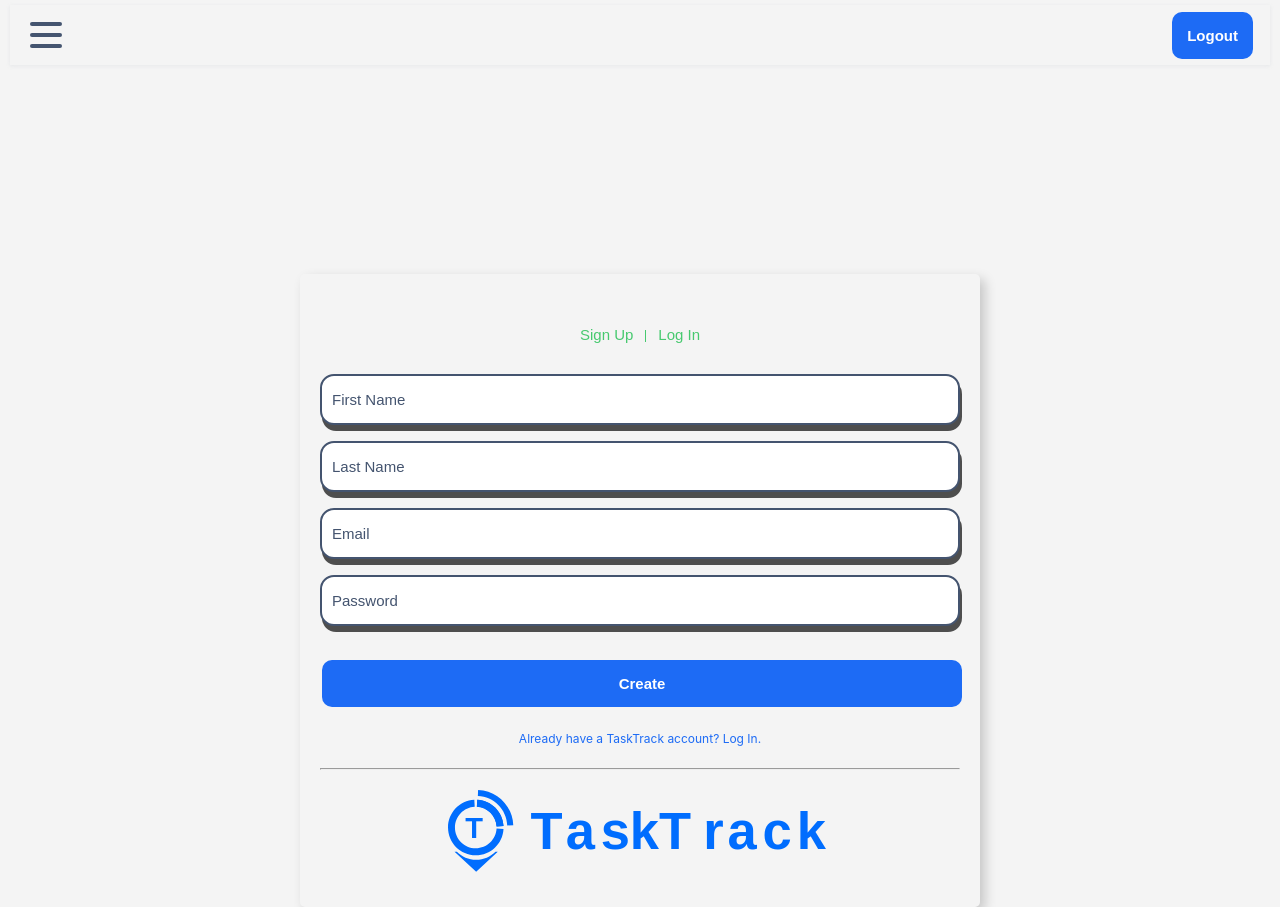
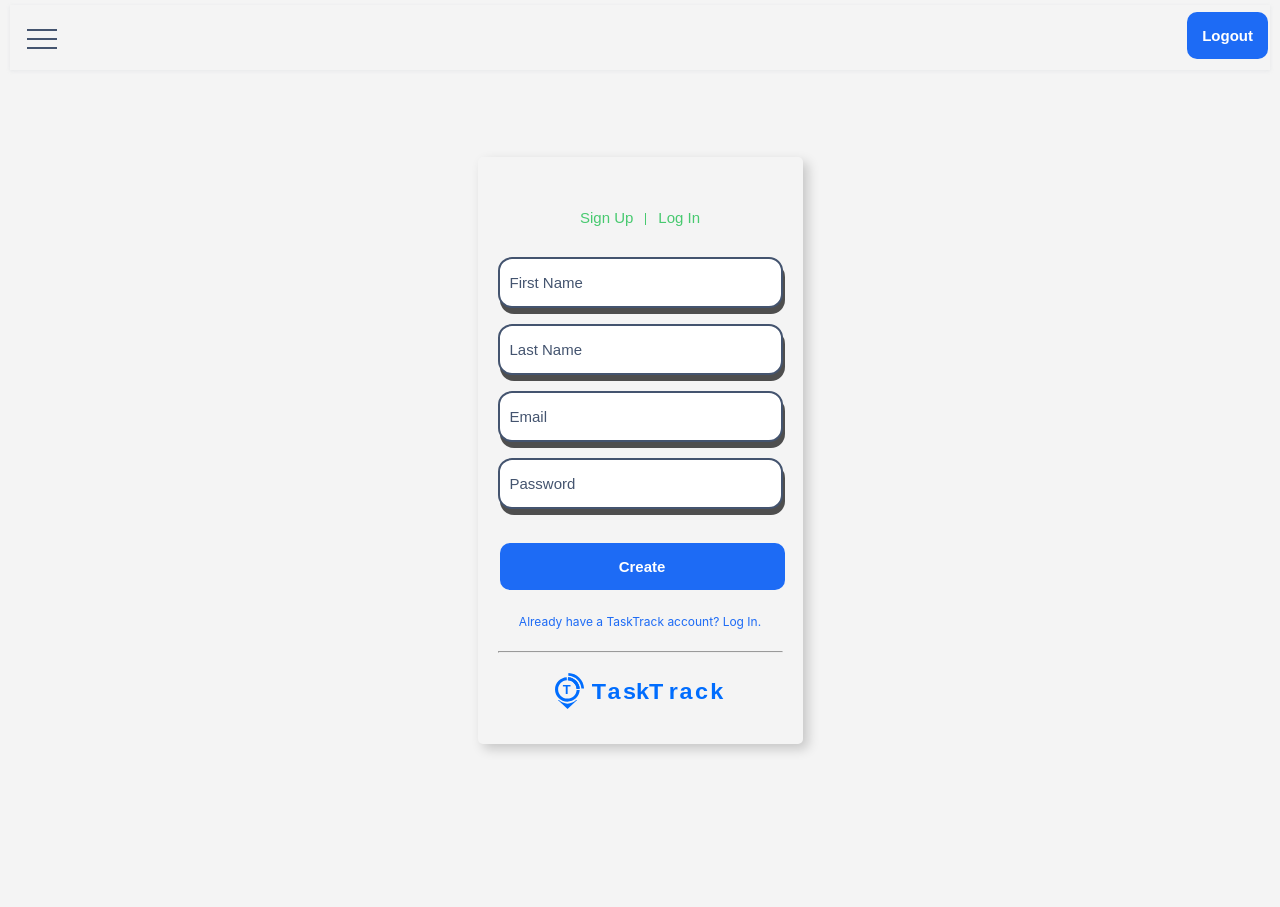
Before and after one commit to eberbrown/ih-todo-final-project, a Vue app: page / in a window 1280 px wide. After the commit the page ends 800 px from the top, so only its background shows below. Built offline with nearby package versions, Linux system fonts and the light colour scheme; no server answers.

Commit message:
removed old navbar, transition for new navbar, template creation for Profile view

```diff
--- a/src/App.vue
+++ b/src/App.vue
@@ -1,12 +1,10 @@
 <script setup>
-/* import NavBar from "./components/NavBar.vue"; */
-import NavBarCopy from "./components/NavBarCopy.vue";
+import NavBarCopy from "./components/NavBar.vue";
 </script>
 
 <template>
   <header>
     <div class="wrapper">
-      <!-- <NavBar /> -->
       <NavBarCopy />
     </div>
   </header>
--- a/src/components/NavBar.vue
+++ b/src/components/NavBar.vue
@@ -1,53 +1,197 @@
 <script setup>
 import { useAuthStore } from '@/stores/userStore';
 import { useRouter } from 'vue-router'
+import { ref } from 'vue';
 
 const userStore = useAuthStore()
 const router = useRouter()
 
+const isMenuOpen = ref(false)
+
+const toggleMenu = () => {
+  isMenuOpen.value = !isMenuOpen.value
+}
+
+const closeMenu = () => {
+  isMenuOpen.value = false;
+}
+
+router.afterEach(() => {
+  closeMenu();
+})
+
 const logOut = async () => {
   await userStore.signOut()
-  router.push('/' )
+  router.push('/')
 };
 
 </script>
 
 <template>
-    <nav>
-        <RouterLink to="/">Home</RouterLink>
-        <RouterLink to="/loggedin">Dashboard</RouterLink>
-        <button @click="logOut"> Logout </button>
-      </nav>
+  <nav>
+    <div class="navbar">
+      <div class="container nav-container">
+        <div class="navbar-fixed-container">
+          <button @click="toggleMenu" :class="{ 'menu-toggle': true, 'active': isMenuOpen }">
+            <span class="line line1"></span>
+            <span class="line line2"></span>
+            <span class="line line3"></span>
+          </button>
+          <div class="logo">
+            <button @click="logOut"> Logout </button>
+          </div>
+        </div>
+
+          <transition name="slide">
+            <div class="menu-items" v-show="isMenuOpen">
+          <li>
+            <RouterLink to="/">Home</RouterLink>
+          </li>
+          <li>
+            <RouterLink to="/loggedin">Dashboard</RouterLink>
+          </li>
+          <li>
+            <RouterLink to="/profile">Profile</RouterLink>
+          </li>
+          <li>
+            <RouterLink to="#">portfolio</RouterLink>
+          </li>
+          <li>
+            <RouterLink to="#">contact</RouterLink>
+          </li>
+        </div>
+          </transition>
+
+
+
+      </div>
+    </div>
+  </nav>
 </template>
 
 <style scoped>
 nav {
-  display: flex;
-  align-items: center;
-  justify-content: center;
   width: 100%;
   padding: 5px 10px;
 }
 
-a {
-  font-size: 2rem;
+.container {
+  margin: auto;
 }
 
-nav a.router-link-exact-active {
-  color: var(--color-text);
+.navbar {
+  box-shadow: 0 1px 4px rgb(146 161 176 / 15%);
 }
 
-nav a.router-link-exact-active:hover {
+.navbar .nav-container li {
+  list-style: none;
+}
+
+.navbar .nav-container a {
+  text-decoration: none;
+  color: #47C96F;
+  font-weight: 500;
+  font-size: 3rem;
+  padding: 1rem;
+  display: inline-block;
+}
+
+.navbar .nav-container a:hover {
+  font-weight: bolder;
+  color: #1DF564;
+}
+
+.nav-container {
+  position: relative;
+  height: 65px;
+}
+
+.navbar-fixed-container {
+  display: flex;
+  justify-content: space-between;
+  align-items: center;
+}
+
+.menu-toggle {
+  cursor: pointer;
+  border: none;
   background-color: transparent;
 }
 
-nav a {
-  display: inline-block;
-  padding: 0 1rem;
-  border-left: 1px solid var(--color-border);
+.nav-container .menu-toggle .line {
+  display: block;
+  height: 2px;
+  margin-top: 7px;
+  width: 30px;
+  background: #44546F;
 }
 
-nav a:first-of-type {
-  border: 0;
+.menu-toggle .line1 {
+  margin-top: 0px;
+}
+
+.menu-toggle .line1 {
+  transform-origin: 0% 0%;
+  transition: transform 0.4s ease-in-out;
+}
+
+.menu-toggle .line2 {
+  transition: transform 0.2s ease-in-out;
+}
+
+.menu-toggle .line3 {
+  transform-origin: 0% 100%;
+  transition: transform 0.4s ease-in-out;
+}
+
+.menu-toggle.active .line1 {
+  transform: rotate(40deg);
+}
+
+.menu-toggle.active .line2 {
+  transform: scaleY(0);
+}
+
+.menu-toggle.active .line3 {
+  transform: rotate(-40deg);
+}
+
+button {
+  padding: 15px 15px;
+}
+
+.menu-items {
+  box-shadow: inset 0 0 2000px rgba(255, 255, 255, 0.5);
+  background-color: #f4f4f4;
+  height: 90vh;
+  width: 90%;
+  display: flex;
+  flex-direction: column;
+  align-items: center;
+  justify-content: center;
+  transition: 1s ease-in-out;
+  border-radius: 20px;
+  border: 2px solid #44546f;
+  box-shadow: 2px 6px 0px 0px rgba(0, 0, 0, 0.68);
+}
+
+.slide-enter-active, .slide-leave-active {
+  transition: all 0.3s ease-in-out;
+}
+
+.slide-enter-from {
+  opacity: 0;
+  transform: translateY(-20px);
+}
+
+.slide-leave-to {
+  opacity: 0;
+  transform: translateY(-20px);
+}
+
+.navbar .menu-items li {
+  margin-bottom: 1.2rem;
+  font-size: 1.5rem;
+  font-weight: 500;
 }
 </style>
--- a/src/components/NavBarCopy.vue
+++ /dev/null
@@ -1,182 +0,0 @@
-<script setup>
-import { useAuthStore } from '@/stores/userStore';
-import { useRouter } from 'vue-router'
-
-const userStore = useAuthStore()
-const router = useRouter()
-
-const logOut = async () => {
-  await userStore.signOut()
-  router.push('/')
-};
-
-</script>
-
-<template>
-  <nav>
-    <div class="navbar">
-      <div class="container nav-container">
-        <input class="checkbox" type="checkbox" name="" id="" />
-        <div class="hamburger-lines">
-          <span class="line line1"></span>
-          <span class="line line2"></span>
-          <span class="line line3"></span>
-        </div>
-        <div class="logo">
-          <!-- <h1>Navbar</h1> -->
-          <button @click="logOut"> Logout </button>
-        </div>
-        <div class="menu-items">
-          <li>
-            <RouterLink to="/">Home</RouterLink>
-          </li>
-          <li>
-            <RouterLink to="/loggedin">Dashboard</RouterLink>
-          </li>
-          <li><RouterLink to="#">blogs</RouterLink></li>
-          <li><RouterLink to="#">portfolio</RouterLink></li>
-          <li><RouterLink to="#">contact</RouterLink></li>
-        </div>
-      </div>
-    </div>
-  </nav>
-</template>
-
-<style scoped>
-nav {
-  width: 100%;
-  padding: 5px 10px;
-}
-
-.container {
-  margin: auto;
-}
-
-.navbar {
-  box-shadow: 0 1px 4px rgb(146 161 176 / 15%);
-}
-
-.navbar .nav-container li {
-  list-style: none;
-}
-
-.navbar .nav-container a {
-  text-decoration: none;
-  color: #47C96F;
-  font-weight: 500;
-  font-size: 3rem;
-  padding: 1rem;
-  display: inline-block;
-}
-
-.navbar .nav-container a:hover{
-    font-weight: bolder;
-    color: #1DF564;
-}
-
-.nav-container {
-  display: block;
-  position: relative;
-  height: 60px;
-}
-
-.nav-container .checkbox {
-  position: absolute;
-  display: block;
-  height: 32px;
-  width: 32px;
-  top: 20px;
-  left: 20px;
-  z-index: 5;
-  opacity: 0;
-  cursor: pointer;
-}
-
-.nav-container .hamburger-lines {
-  display: block;
-  height: 26px;
-  width: 32px;
-  position: absolute;
-  top: 17px;
-  left: 20px;
-  z-index: 2;
-  display: flex;
-  flex-direction: column;
-  justify-content: space-between;
-}
-
-.nav-container .hamburger-lines .line {
-  display: block;
-  height: 4px;
-  width: 100%;
-  border-radius: 10px;
-  background: #44546F;
-}
-
-.nav-container .hamburger-lines .line1 {
-  transform-origin: 0% 0%;
-  transition: transform 0.4s ease-in-out;
-}
-
-.nav-container .hamburger-lines .line2 {
-  transition: transform 0.2s ease-in-out;
-}
-
-.nav-container .hamburger-lines .line3 {
-  transform-origin: 0% 100%;
-  transition: transform 0.4s ease-in-out;
-}
-
-button {
-  padding: 15px 15px;
-}
-
-.navbar .menu-items {
-  padding-top: 120px;
-  box-shadow: inset 0 0 2000px rgba(255, 255, 255, 0.5);
-  background-color: #f4f4f4;
-  height: 100vh;
-  width: 100%;
-  transform: translate(-150%);
-  display: flex;
-  flex-direction: column;
-  margin-left: -40px;
-  padding-left: 50px;
-  transition: transform 0.5s ease-in-out;
-  text-align: center;
-}
-
-.navbar .menu-items li {
-  margin-bottom: 1.2rem;
-  font-size: 1.5rem;
-  font-weight: 500;
-}
-
-.logo {
-  position: absolute;
-  top: 5px;
-  right: 15px;
-  font-size: 1.2rem;
-  color: #0e2431;
-}
-
-.nav-container input[type="checkbox"]:checked ~ .menu-items {
-  transform: translateX(0);
-}
-
-.nav-container input[type="checkbox"]:checked ~ .hamburger-lines .line1 {
-  transform: rotate(45deg);
-}
-
-.nav-container input[type="checkbox"]:checked ~ .hamburger-lines .line2 {
-  transform: scaleY(0);
-}
-
-.nav-container input[type="checkbox"]:checked ~ .hamburger-lines .line3 {
-  transform: rotate(-45deg);
-}
-
-.nav-container input[type="checkbox"]:checked ~ .logo{
-  display: none;
-}
-</style>
--- a/src/router/index.js
+++ b/src/router/index.js
@@ -16,9 +16,12 @@ const router = createRouter({
       component: HomeView
     },
     {
-      path: '/about',
-      name: 'about',
-      component: () => import('../views/AboutView.vue')
+      path: '/profile',
+      name: 'profile',
+      component: () => import('../views/ProfileView.vue'),
+      meta: {
+        requiresAuth: true
+      }
     },
     {
       path: '/unauthorized',
--- a/src/views/HomeView.vue
+++ b/src/views/HomeView.vue
@@ -54,7 +54,7 @@ function showSignUp() {
 	box-shadow: 5px 5px 12px 0px rgba(0, 0, 0, 0.19);
 	border-radius: 5px;
 	justify-self: center;
-	margin-top: 30%;
+	margin-top: 12%;
 }
 
 nav {
@@ -114,15 +114,33 @@ hr {
 /*  ------------------------------- MEDIA QUERIES ------------------------->>>>> */
 /*  ------------------------------- MEDIA QUERIES ------------------------->>>>> */
 /*  ------------------------------- MEDIA QUERIES ------------------------->>>>> */
-@media screen and (min-width: 575px) {}
+@media screen and (min-width: 350px) {
+  .home-container {
+	max-width: 325px;
+}
+}
 
-@media screen and (min-width: 767px) {}
+@media screen and (min-width: 575px) {
+}
 
-@media screen and (min-width: 991px) {}
+@media screen and (min-width: 767px) {
+  #app {
+    width: 325px;
+  }
+}
 
-@media screen and (min-width: 1115px) {}
+@media screen and (min-width: 991px) {
+}
 
-@media screen and (min-width: 1400px) {}
+@media screen and (min-width: 1115px) {
+	#app {
+    width: 325px;
+  }
+}
 
-@media screen and (min-width: 1440px) {}
+@media screen and (min-width: 1400px) {
+}
+
+@media screen and (min-width: 1440px) {
+}
 </style>
--- a/src/views/LoggedinView.vue
+++ b/src/views/LoggedinView.vue
@@ -325,6 +325,10 @@ const incompletedTaskCount = computed(() => {
 	font-weight: 400;
 }
 
+/*  ------------------------------- MEDIA QUERIES ------------------------->>>>> */
+/*  ------------------------------- MEDIA QUERIES ------------------------->>>>> */
+/*  ------------------------------- MEDIA QUERIES ------------------------->>>>> */
+
 @media screen and (min-width: 575px) {
 
 	.toggle-list-btn-inprogress,
```
Also changed, not shown: src/views/ProfileView.vue (renamed from src/views/AboutView.vue).
